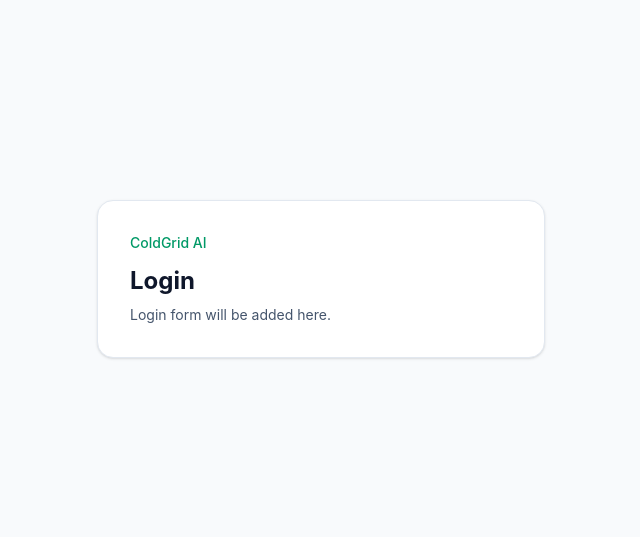
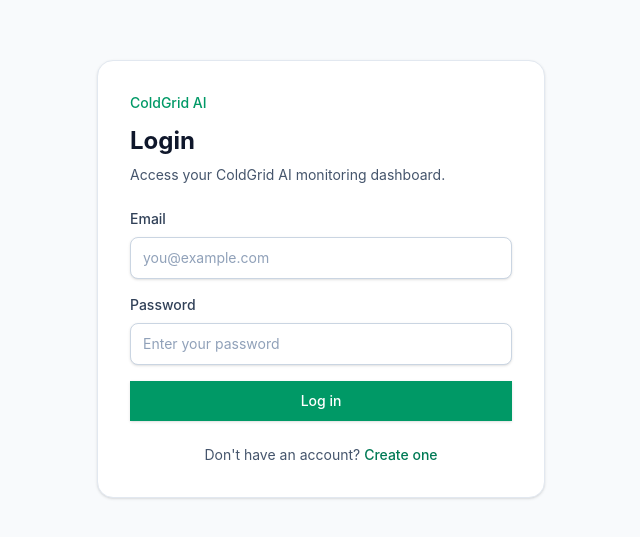
Before and after one commit to mdkamrulamin/coldgrid-ai, a React (Vite) app in the folder frontend/: page /login in a window 1280 px wide. Shown: the part 121-658 px from the top of the page, without its empty margins (319-959 px from the left). Built offline with nearby package versions, Linux system fonts and the light colour scheme; no server answers.

Commit message:
Build login page with form

```diff
--- a/frontend/src/pages/LoginPage.tsx
+++ b/frontend/src/pages/LoginPage.tsx
@@ -1,11 +1,70 @@
+import { useState } from "react"
+import { Link, useNavigate } from "react-router-dom"
+
+
 import AuthLayout from "../components/layout/AuthLayout"
+import Button from "../components/ui/Button"
+import FormError from "../components/ui/FormError"
+import TextInput from "../components/ui/TextInput"
+import { useAuth } from "../lib/AuthContext"
+
 
 function LoginPage() {
+    const navigate = useNavigate()
+    const { login } = useAuth()
+
+    //Form field state.
+    const [email, setEmail] = useState('')
+    const [password, setPassword] = useState('')
+
+    //UI state for loading and API errors.
+    const [isSubmitting, setIsSubmitting] = useState(false)
+    const [errorMessage, setErrorMessage] = useState<string | null>(null)
+
+    const handleSubmit: React.ComponentProps<'form'>['onSubmit'] = async (event) => {
+        //Prevent normal browser form submission.
+        event.preventDefault()
+        setIsSubmitting(true)
+        setErrorMessage(null)
+
+        try {
+            // Call AuthContext login(). This sends POST /auth/login, saves the token, and loads the current user from /auth/me.
+            await login({email, password})
+            // After successful login, go to dashboard.
+            navigate('/dashboard')
+        } catch (error) {
+            //Show backend error msg if available.
+            const message = error instanceof Error ? error.message : 'Unable to log in.'
+            setErrorMessage(message)
+        } finally {
+            setIsSubmitting(false)
+        }
+    }
+
     return (
         <AuthLayout
             title="Login"
-            description="Login form will be added here."
-        />
+            description="Access your ColdGrid AI monitoring dashboard."
+        >
+            <form onSubmit={handleSubmit} className="space-y-4">
+                <FormError message={errorMessage} />
+                <TextInput label="Email" name="email" type="email" placeholder="you@example.com" value={email}
+                onChange={(event) => setEmail(event.target.value)} required />
+
+                <TextInput label="Password" name="password" type="password" placeholder="Enter your password"
+                value={password} onChange={(event) => setPassword(event.target.value)} required />
+                <Button type="submit" disabled={isSubmitting}>
+                    {isSubmitting ? 'Logging in...' : 'Log in'}
+                </Button>
+            </form>
+
+            <p className="mt-6 text-center text-sm text-slate-600">
+                Don&apos;t have an account?{' '}
+                <Link to="/register" className="font-medium text-emerald-700 hover:text-emerald-800">
+                    Create one
+                </Link>
+            </p>
+        </AuthLayout>
     )
 }
 
```
